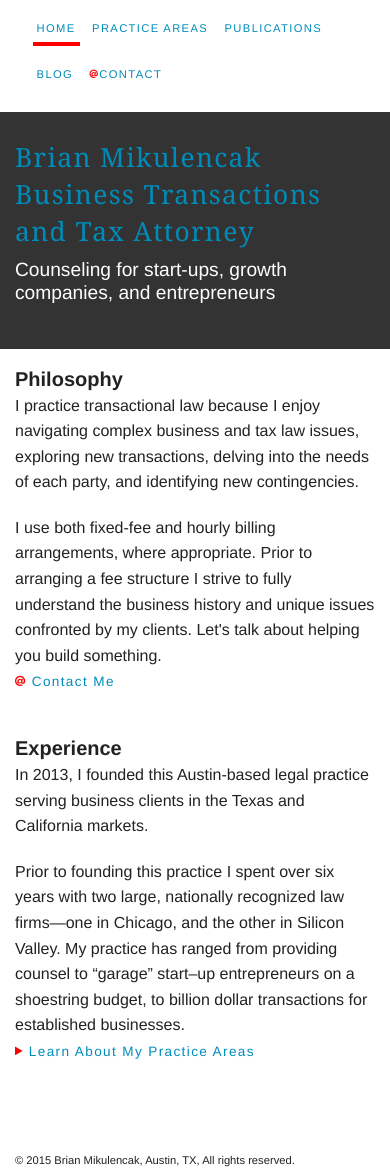
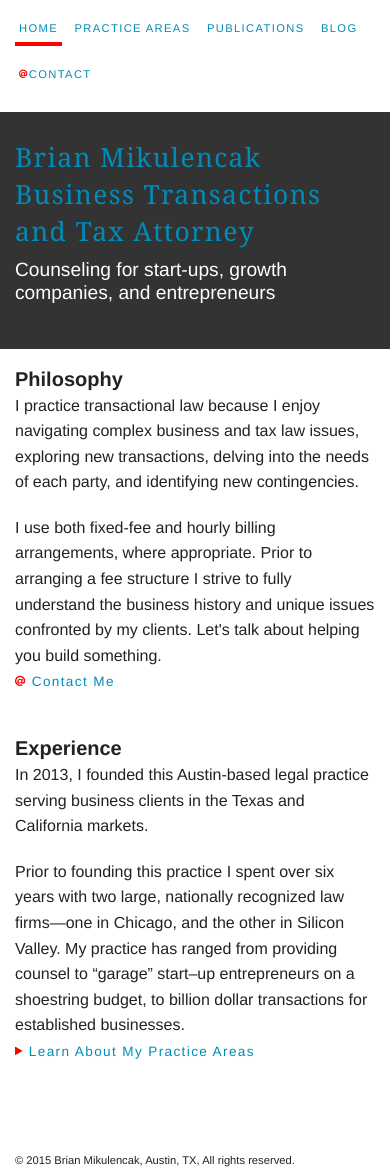
Before and after one commit to brianmik/bmaustinlaw, a Jekyll site: the page built from index.html, in a window 390 px wide. Built offline with Jekyll 4.4.1, drawn with Linux system fonts in a browser that asks for light colours; Markdown is read by kramdown in place of the engine named in the settings; comment, search, counter and statistics services are not loaded.

Commit message:
styling for small screens

```diff
--- a/css/main.css
+++ b/css/main.css
@@ -345,6 +345,10 @@ textarea {
     font-size: 1rem;
   }
 
+  ul {
+    margin-left: 0;
+  }
+
   .site-name {
     font-size: 1.65rem;
   }
@@ -399,6 +403,10 @@ textarea {
 
 @media only screen and (min-width: 40.063em) and (max-width: 64em) {
 
+  ul {
+    margin-left: 0;
+  }
+
   .nav-item {
     font-size: .9rem;
     margin: 1rem .25rem 0 0;
```
